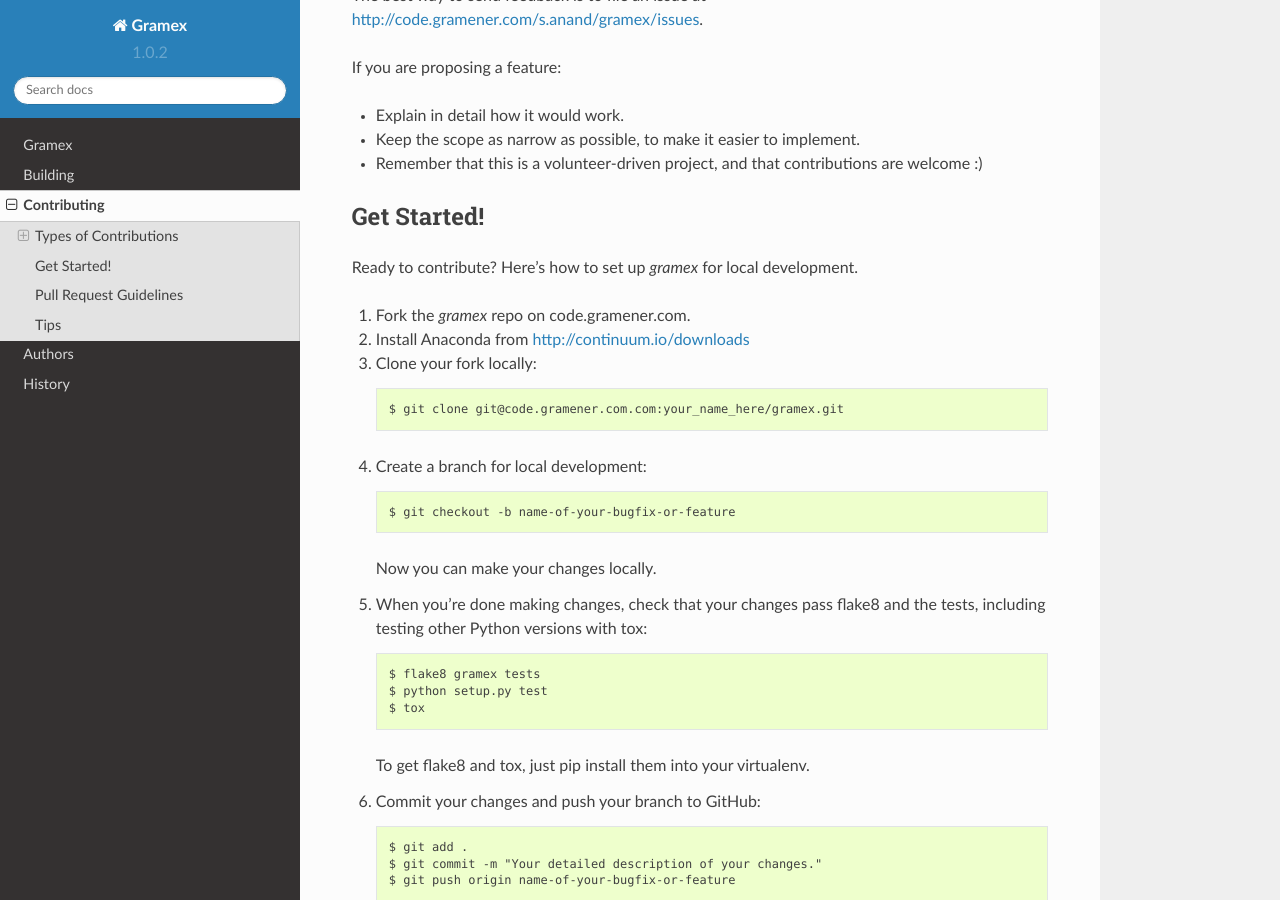
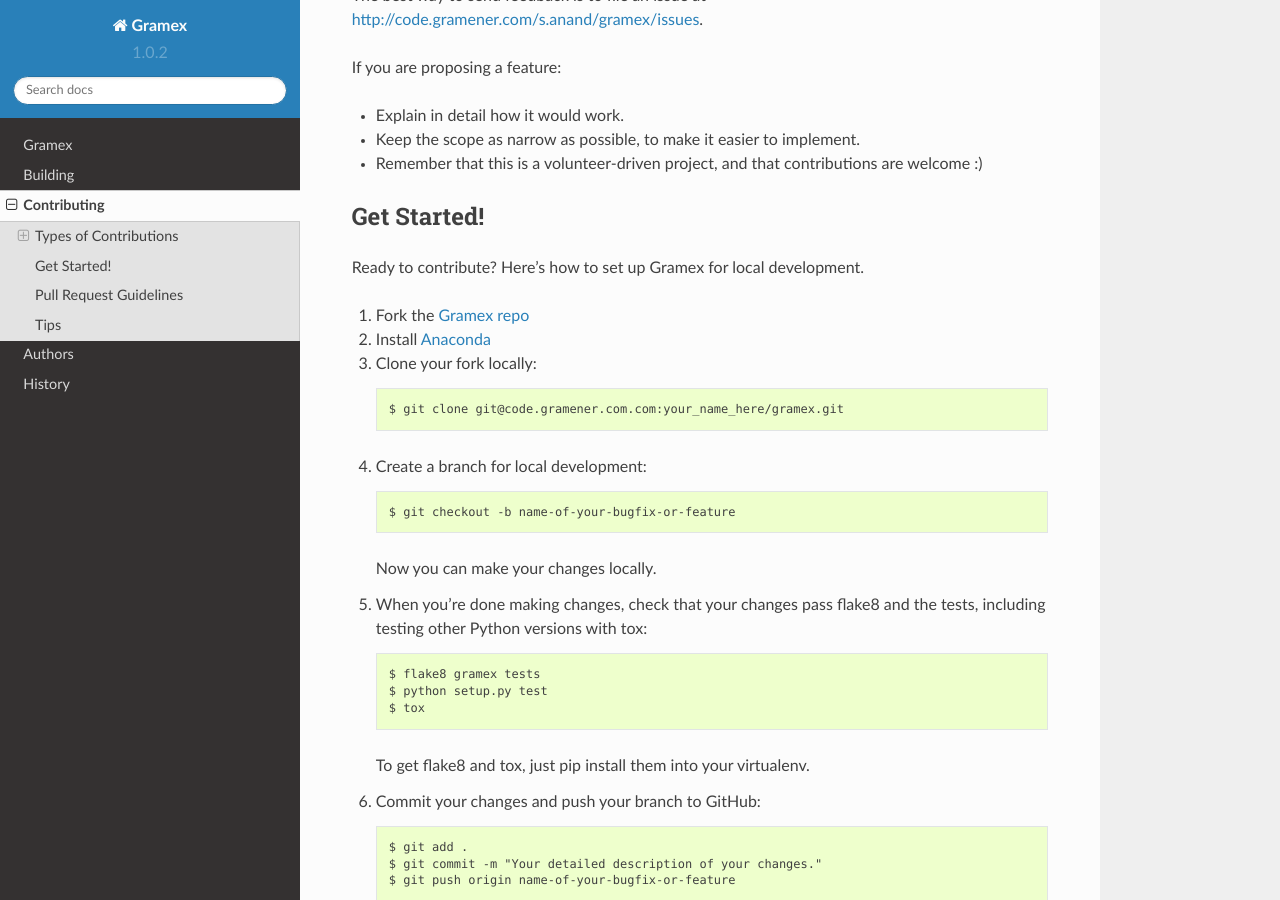
Before and after one commit to gramener/gramex, a Sphinx documentation site: the page built from docs/contributing.rst, in a window 1280 px wide and 900 px high, scrolled down 1108 px. Built offline with Sphinx 7.4.7 and the Read the Docs theme 2.0.0, drawn with Linux system fonts in a browser that asks for light colours.

Commit message:
Cross-reference documentation. Hide internal methods

```diff
--- a/CONTRIBUTING.rst
+++ b/CONTRIBUTING.rst
@@ -61,10 +61,10 @@
 Get Started!
 ------------
 
-Ready to contribute? Here's how to set up `gramex` for local development.
+Ready to contribute? Here's how to set up Gramex for local development.
 
-1. Fork the `gramex` repo on code.gramener.com.
-2. Install Anaconda from http://continuum.io/downloads
+1. Fork the `Gramex repo <https://code.gramener.com/s.anand/gramex>`__
+2. Install `Anaconda <http://continuum.io/downloads>`__
 3. Clone your fork locally::
 
     $ git clone git@code.gramener.com.com:your_name_here/gramex.git
--- a/docs/building.rst
+++ b/docs/building.rst
@@ -45,7 +45,7 @@
 
     export PYTHON=/path/to/python.exe       # e.g. path to Python 3.4+
 
-Update ``__version__ = 1.x.x`` in ``gramex/__init__.py`` and commit.
+Update ``__version__ = 1.x.x`` in :mod:`gramex` and commit.
 
 Create an annotated tag and push the code::
 
```
Also changed, not shown: 1 other file.
